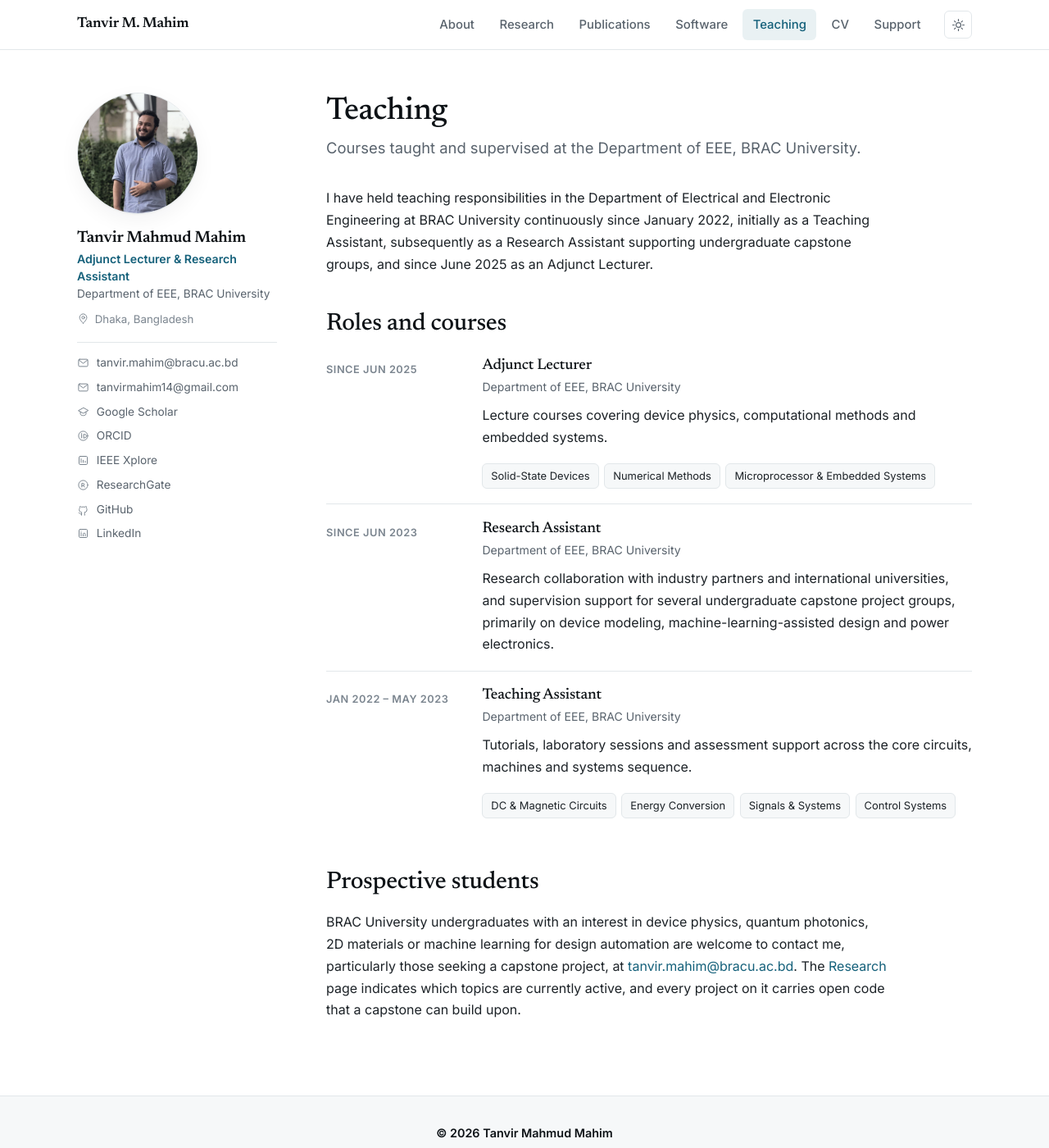
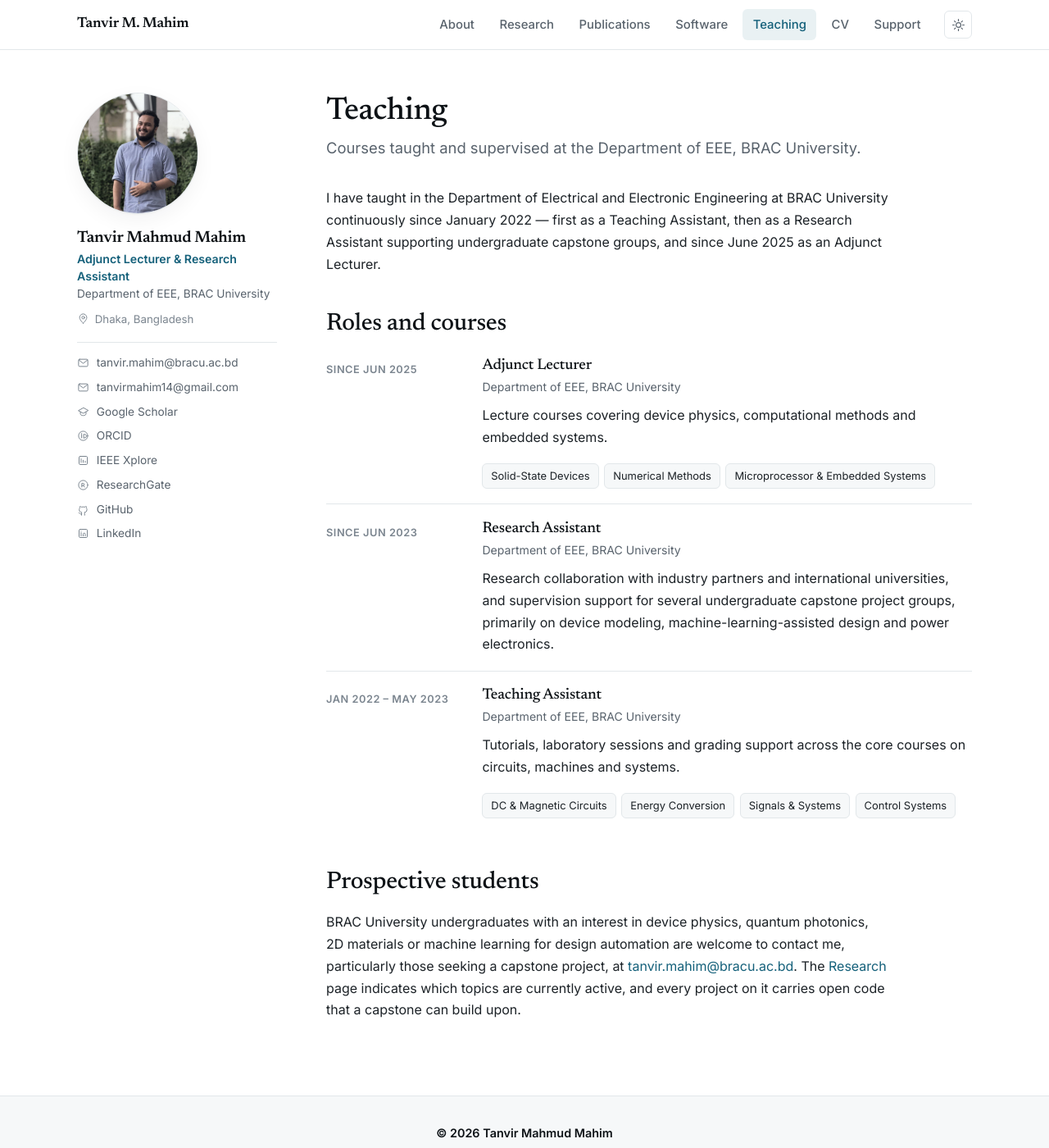
Before and after one commit to Tanvir-Mahmud-Mahim/Tanvir-Mahmud-Mahim.github.io, a Jekyll site: the page built from teaching.md, in a window 1280 px wide and 1400 px high. Shown: the whole window at 82% size. Built offline with Jekyll 4.4.1, drawn with Linux system fonts in a browser that asks for light colours.

Commit message:
Update site

```diff
--- a/_config.yml
+++ b/_config.yml
@@ -12,10 +12,10 @@
 description:      >-
   Personal academic website of Tanvir Mahmud Mahim, Adjunct Lecturer and Research
   Assistant in the Department of Electrical and Electronic Engineering at BRAC
-  University. Device models carried without a break from electronic structure to
-  circuit behavior, and kept differentiable: squeezed-light photonics and NV
-  sensing, electrons and phonons in 2D devices, differentiable design of GaN
-  circuits, and intelligent grid control.
+  University. Physics-based device models that run unbroken from a material's
+  electronic structure to the number a measurement returns: squeezed-light
+  photonics and NV sensing, electrons and phonons in 2D devices, differentiable
+  design of GaN circuits, and intelligent grid control.
 
 # The canonical address of the published site.
 url:              "https://tanvir-mahmud-mahim.github.io"
--- a/teaching.md
+++ b/teaching.md
@@ -6,7 +6,7 @@
 description: "Teaching and supervision by Tanvir Mahmud Mahim at the Department of Electrical and Electronic Engineering, BRAC University."
 ---
 
-I have held teaching responsibilities in the Department of Electrical and Electronic Engineering at BRAC University continuously since January 2022, initially as a Teaching Assistant, subsequently as a Research Assistant supporting undergraduate capstone groups, and since June 2025 as an Adjunct Lecturer.
+I have taught in the Department of Electrical and Electronic Engineering at BRAC University continuously since January 2022 — first as a Teaching Assistant, then as a Research Assistant supporting undergraduate capstone groups, and since June 2025 as an Adjunct Lecturer.
 
 ## Roles and courses
 
@@ -38,7 +38,7 @@
   <div class="entry-what">
     <h3>Teaching Assistant</h3>
     <p class="entry-where">Department of EEE, BRAC University</p>
-    <p>Tutorials, laboratory sessions and assessment support across the core circuits, machines and systems sequence.</p>
+    <p>Tutorials, laboratory sessions and grading support across the core courses on circuits, machines and systems.</p>
     <ul class="course-list">
       <li><span>DC &amp; Magnetic Circuits</span></li>
       <li><span>Energy Conversion</span></li>
```
Also changed, not shown: publications.md (+1 -1 lines).
